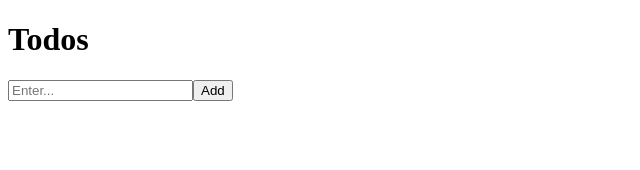
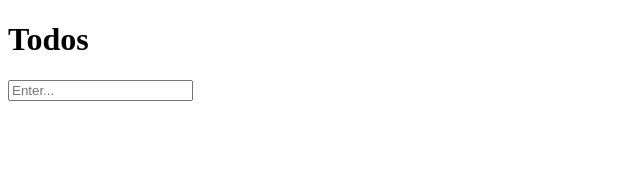
Before and after one commit to SiyaShikha/react-todo-application, a React (Vite) app: page / in a window 1280 px wide. Shown: the top 170 px of the page, without its empty margins (0-640 px from the left). Built offline with nearby package versions, Linux system fonts and the light colour scheme.

Commit message:
used Enter keyDown event for adding insted of add button

```diff
--- a/src/Input.jsx
+++ b/src/Input.jsx
@@ -7,10 +7,11 @@ export const Input = ({ onSubmit }) => {
     setValue(event.target.value);
   };
 
-  const handleAdd = () => {
-    if (value === "") return;
-    onSubmit(value);
-    setValue("");
+  const handleAdd = (e) => {
+    if (e.key === "Enter") {
+      if (value) onSubmit(value);
+      setValue("");
+    }
   };
 
   return (
@@ -20,8 +21,8 @@ export const Input = ({ onSubmit }) => {
         placeholder="Enter..."
         value={value}
         onChange={handleChange}
+        onKeyDown={handleAdd}
       />
-      <button onClick={handleAdd}>Add</button>
     </>
   );
 };
```
